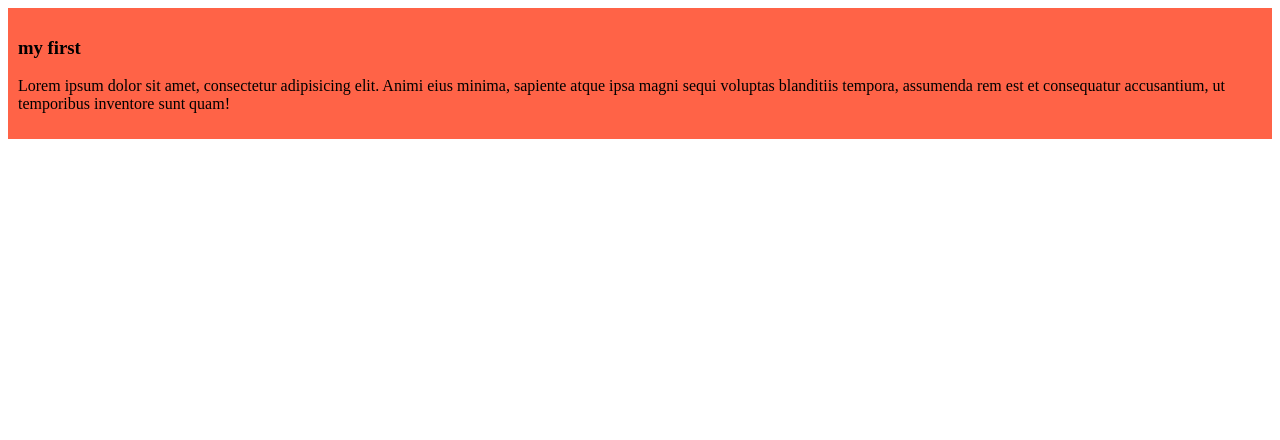
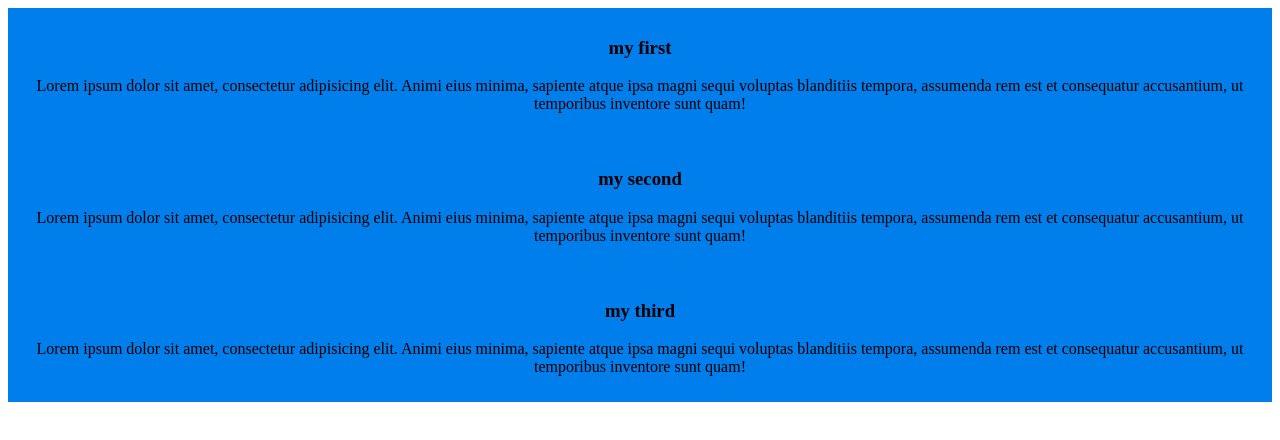
Before and after one commit to SiamHossain00/my-simple-life, a plain HTML site: page new.html in a window 1280 px wide. Drawn offline with Linux system fonts and the light colour scheme.

Commit message:
add the second blog

```diff
--- a/new.html
+++ b/new.html
@@ -13,5 +13,14 @@
         <h3>my first</h3>
         <p>Lorem ipsum dolor sit amet, consectetur adipisicing elit. Animi eius minima, sapiente atque ipsa magni sequi voluptas blanditiis tempora, assumenda rem est et consequatur accusantium, ut temporibus inventore sunt quam!</p>
     </div>
+    <div>
+        <h3>my second
+        </h3>
+        <p>Lorem ipsum dolor sit amet, consectetur adipisicing elit. Animi eius minima, sapiente atque ipsa magni sequi voluptas blanditiis tempora, assumenda rem est et consequatur accusantium, ut temporibus inventore sunt quam!</p>
+    </div>
+    <div>
+        <h3>my third</h3>
+        <p>Lorem ipsum dolor sit amet, consectetur adipisicing elit. Animi eius minima, sapiente atque ipsa magni sequi voluptas blanditiis tempora, assumenda rem est et consequatur accusantium, ut temporibus inventore sunt quam!</p>
+    </div>
 </body>
 </html>
--- a/styles/blog.css
+++ b/styles/blog.css
@@ -3,4 +3,6 @@ div{
 
     background-color: tomato;
     padding: 10px;
+    text-align: center;
+    background-color: rgb(0, 126, 236);
 }
```
